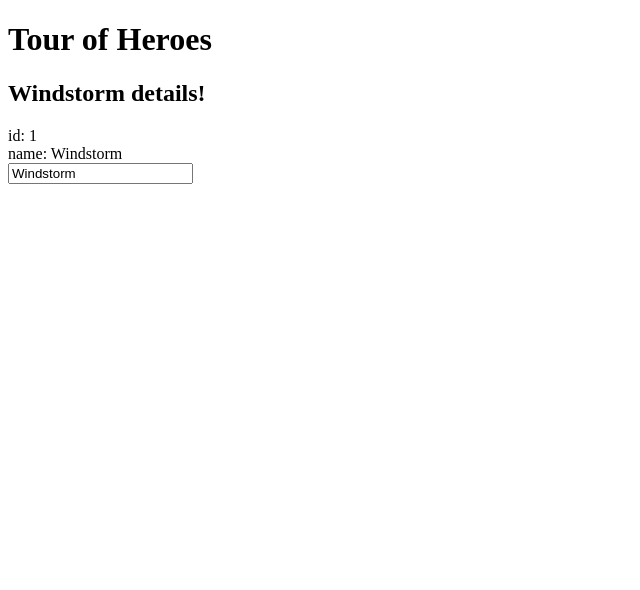
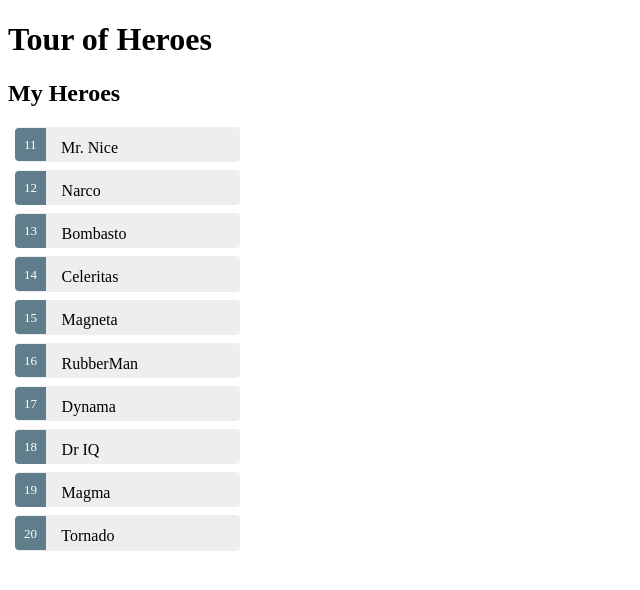
Before and after one commit to kiki1988arg/dejirotur, an Angular app: page / in a window 1280 px wide. Shown: the top 590 px of the page, without its empty margins (0-640 px from the left). Built offline with nearby package versions, Linux system fonts and the light colour scheme.

Commit message:
Master/Detail

```diff
--- a/src/app/app.component.css
+++ b/src/app/app.component.css
@@ -0,0 +1,47 @@
+.selected {
+    background-color: #CFD8DC !important;
+    color: white;
+  }
+  .heroes {
+    margin: 0 0 2em 0;
+    list-style-type: none;
+    padding: 0;
+    width: 15em;
+  }
+  .heroes li {
+    cursor: pointer;
+    position: relative;
+    left: 0;
+    background-color: #EEE;
+    margin: .5em;
+    padding: .3em 0;
+    height: 1.6em;
+    border-radius: 4px;
+  }
+  .heroes li.selected:hover {
+    background-color: #BBD8DC !important;
+    color: white;
+  }
+  .heroes li:hover {
+    color: #607D8B;
+    background-color: #DDD;
+    left: .1em;
+  }
+  .heroes .text {
+    position: relative;
+    top: -3px;
+  }
+  .heroes .badge {
+    display: inline-block;
+    font-size: small;
+    color: white;
+    padding: 0.8em 0.7em 0 0.7em;
+    background-color: #607D8B;
+    line-height: 1em;
+    position: relative;
+    left: -1px;
+    top: -4px;
+    height: 1.8em;
+    margin-right: .8em;
+    border-radius: 4px 0 0 4px;
+  }
--- a/src/app/app.component.html
+++ b/src/app/app.component.html
@@ -1,5 +1,19 @@
- <h1>{{title}}</h1>
-  <h2>{{hero.name}} details!</h2>
-  <div><label>id: </label>{{hero.id}}</div>
-  <div><label>name: </label>{{hero.name}}</div>
-  <input [(ngModel)]="hero.name" placeholder="name">
+<h1>{{title}}</h1>
+
+<div *ngIf="selectedHero">
+<h2>{{selectedHero.name}} details!</h2>
+<div><label>id: </label>{{selectedHero.id}}</div>
+<div>
+    <label>name: </label>
+    <input [(ngModel)]="selectedHero.name" placeholder="name"/>
+</div>
+</div>
+
+<h2>My Heroes</h2>
+<ul class="heroes">
+
+  <li *ngFor="let hero of heroes"  (click)="onSelect(hero)"
+  [class.selected]="hero === selectedHero">
+    <span class="badge">{{hero.id}}</span> {{hero.name}}
+  </li>
+</ul>
--- a/src/app/app.component.ts
+++ b/src/app/app.component.ts
@@ -4,6 +4,19 @@
   id: number;
   name: string;
 }
+
+const HEROES: Hero[] = [
+  { id: 11, name: 'Mr. Nice' },
+  { id: 12, name: 'Narco' },
+  { id: 13, name: 'Bombasto' },
+  { id: 14, name: 'Celeritas' },
+  { id: 15, name: 'Magneta' },
+  { id: 16, name: 'RubberMan' },
+  { id: 17, name: 'Dynama' },
+  { id: 18, name: 'Dr IQ' },
+  { id: 19, name: 'Magma' },
+  { id: 20, name: 'Tornado' }
+];
 
 @Component({
   selector: 'app-root',
@@ -16,4 +29,9 @@
     id: 1,
     name: 'Windstorm'
   };
+  heroes = HEROES;
+  selectedHero: Hero;
+  onSelect(hero: Hero): void {
+  this.selectedHero = hero;
 }
+}
```
